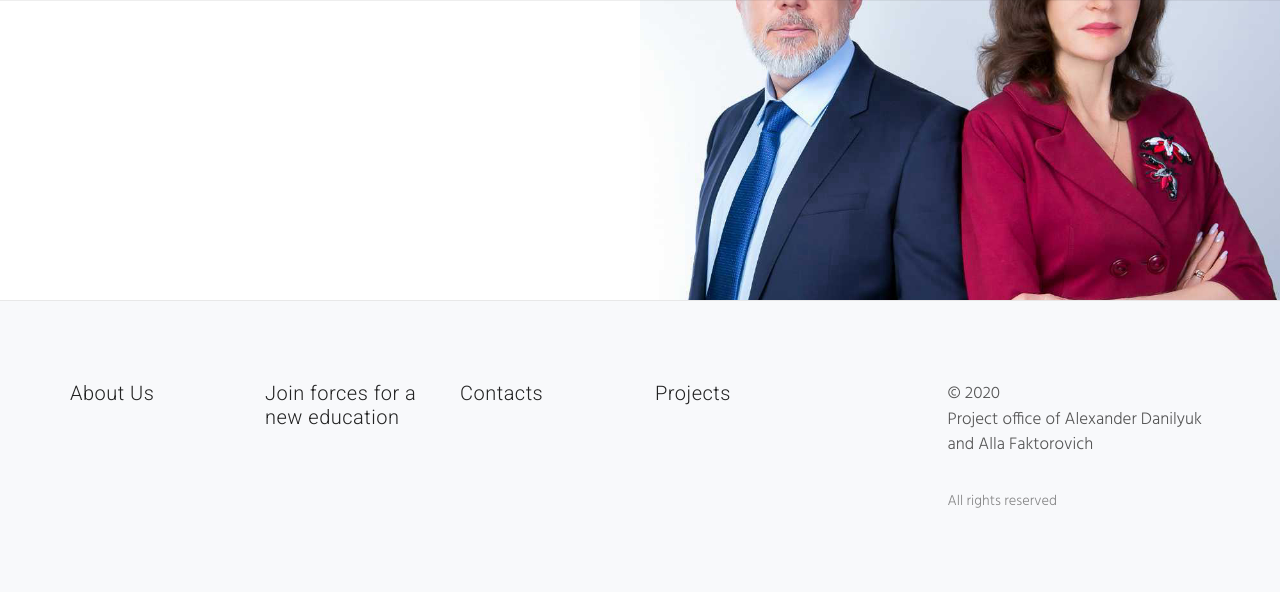
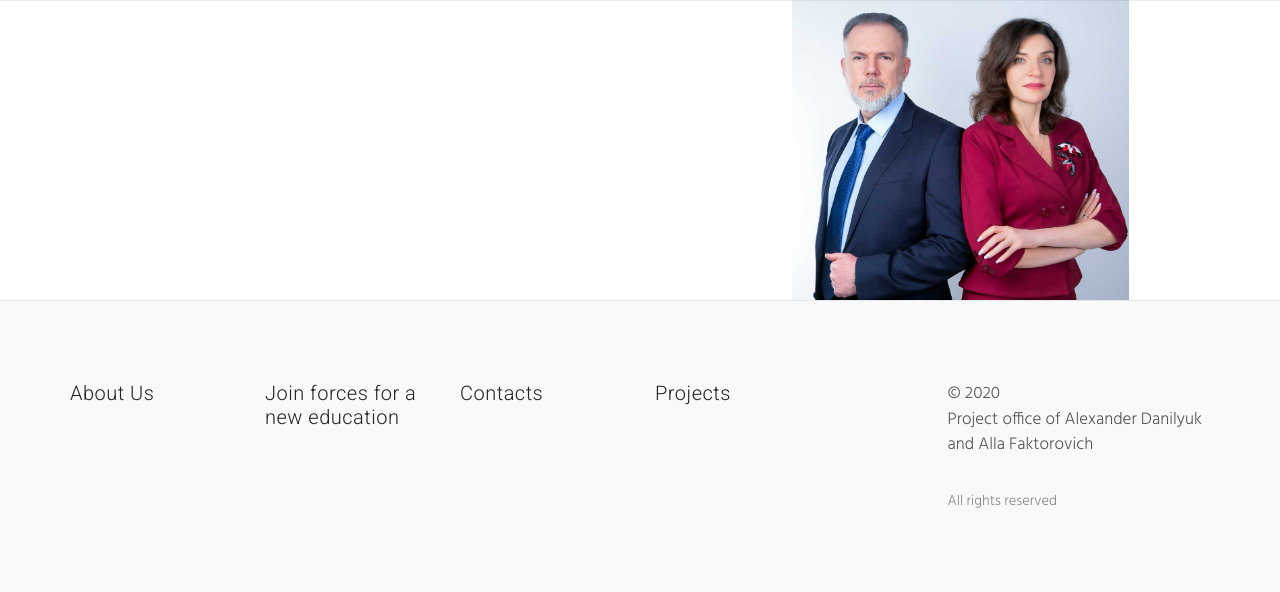
Before and after one commit to sazonovdmitrii/books, a Symfony app: template templates/index.html.twig in a window 1280 px wide. Shown: the part 60-652 px from the top of the page. Run offline with Twig, Linux system fonts and the light colour scheme; the template is opened without the code that fills it, so the values that code supplies are empty; some libraries are stand-ins or nearby versions.

Commit message:
main styles

```diff
--- a/public/css/style.css
+++ b/public/css/style.css
@@ -842,7 +842,7 @@ a.round-btn:hover{
 .contain-bg {
     background-repeat: no-repeat;
     background-position: center;
-    background-size: cover;
+    background-size: contain;
 }
 
 .contain-bg {
```
